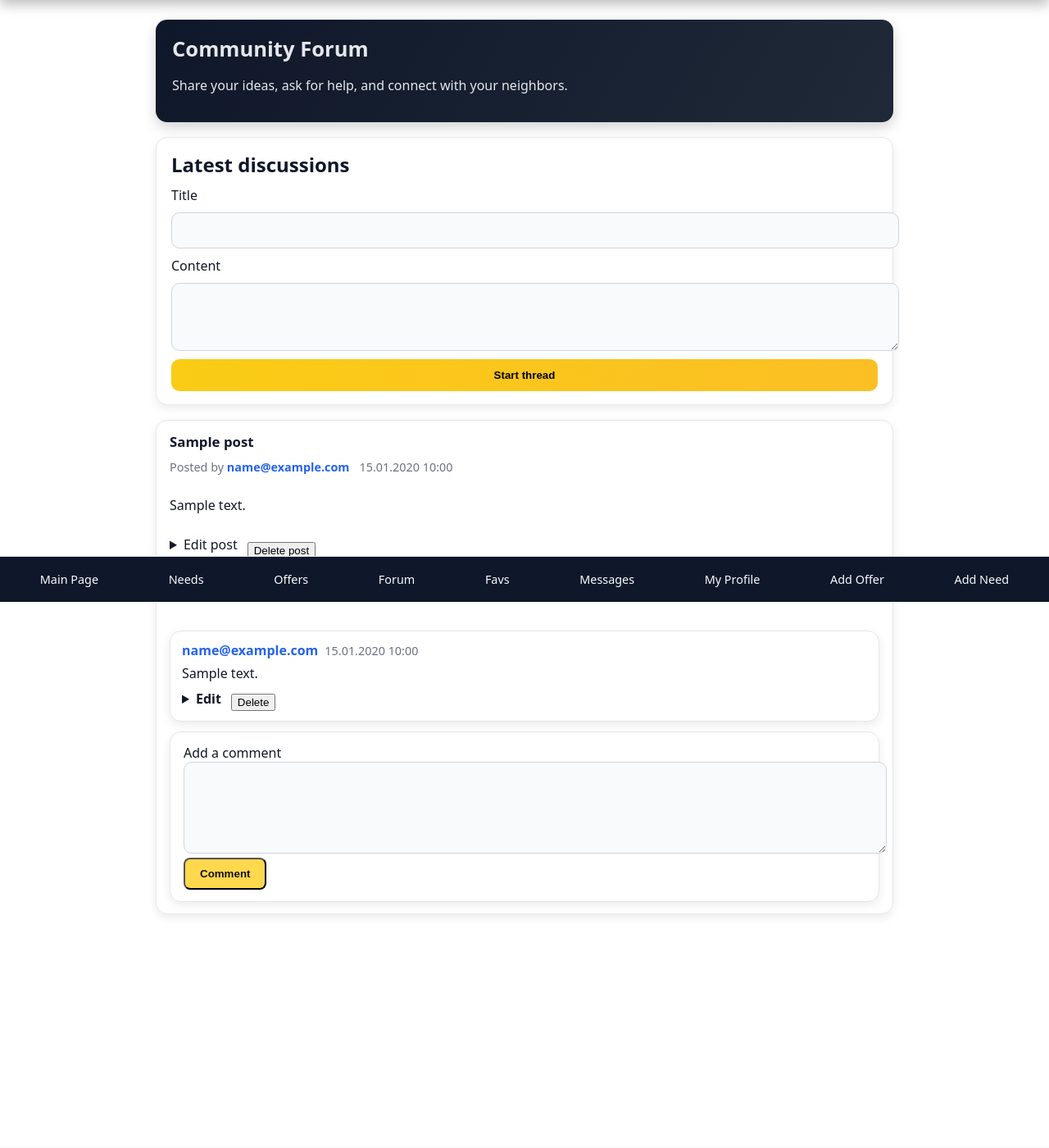
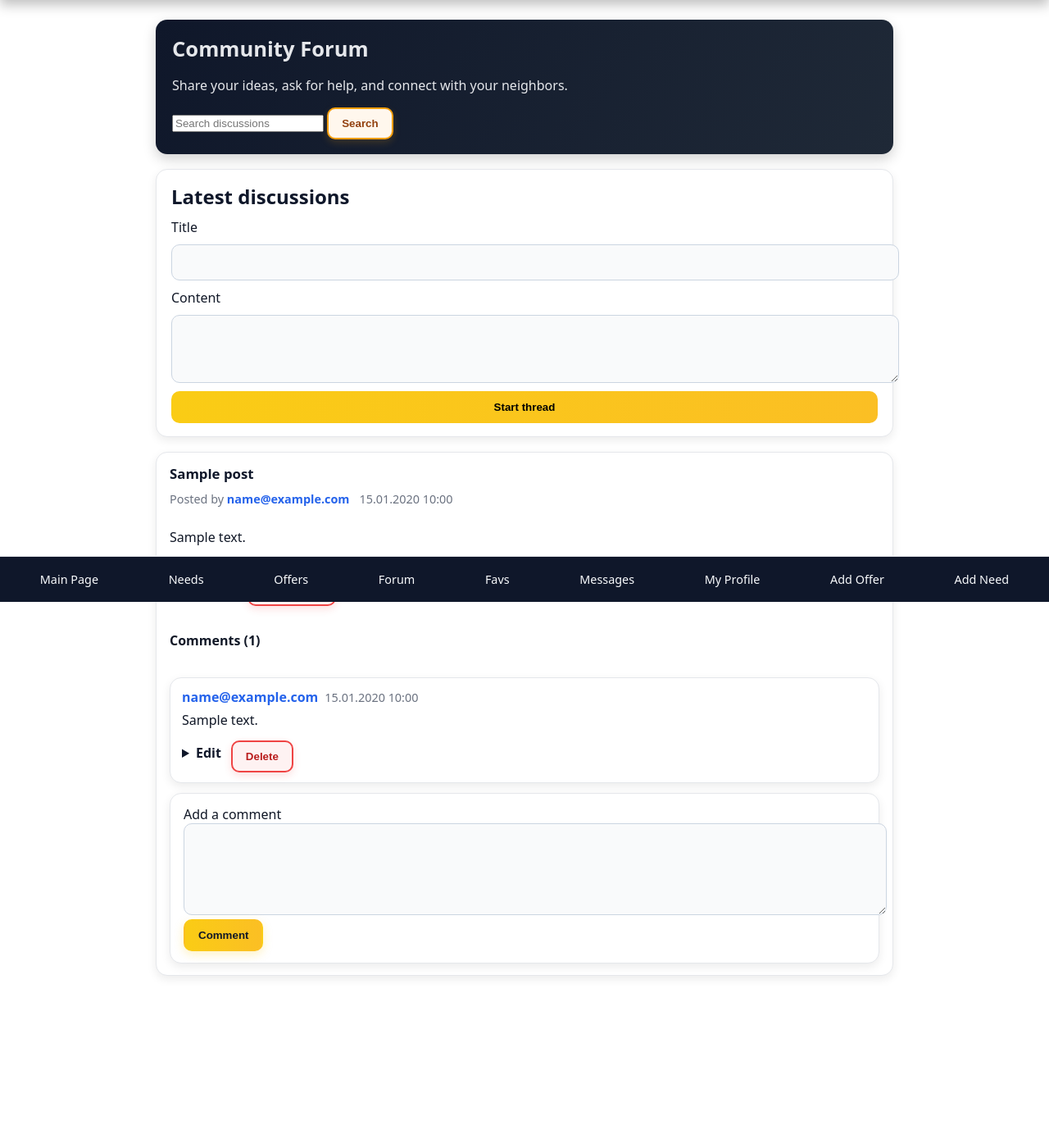
Before and after one commit to aysenurunal/Swe573, a Flask app: page /forum in a window 1280 px wide. Shown: the part 66-1466 px from the top of the page at 82% size. Before the commit the page ends 1181 px from the top, so only its background shows below. Run offline with Flask 3, Linux system fonts and the light colour scheme; the visitor is signed in with stand-in values (Sample User, id 1); tables that the repository leaves empty hold one stand-in row (values such as "Sample post").

Commit message:
api tests for registration, transaction, admin ban, messaging when between users blocked and semantic search

```diff
--- a/app.py
+++ b/app.py
@@ -14,6 +14,7 @@ from flask import (
 )
 from flask_sqlalchemy import SQLAlchemy
 from flask_bcrypt import Bcrypt
+from sqlalchemy import or_
 from config import ADMIN_EMAIL, ADMIN_PASSWORD, SQLALCHEMY_DATABASE_URI, SECRET_KEY
 import ssl
 from datetime import datetime, timedelta
@@ -244,6 +245,10 @@ class ForumPost(db.Model):
     title = db.Column(db.String(255), nullable=False)
     content = db.Column(db.Text, nullable=False)
     created_at = db.Column(db.DateTime, default=datetime.utcnow)
+    __table_args__ = (
+        db.Index("ix_forum_post_title", "title"),
+        db.Index("ix_forum_post_content", "content"),
+    )
 
     comments = db.relationship(
         "ForumComment",
@@ -429,6 +434,38 @@ def _fetch_related_labels_via_sparql(entity_id, max_items=20):
     except requests.RequestException:
         return set()
 
+def _fetch_instance_labels_via_sparql(entity_id, max_items=50):
+    """Fetch labels for items that are instances of the given entity."""
+    if not entity_id:
+        return set()
+
+    query = f"""
+        SELECT DISTINCT ?label WHERE {{
+          ?item wdt:P31/wdt:P279* wd:{entity_id} .
+          ?item rdfs:label ?label .
+          FILTER(LANG(?label) IN ("en", "tr"))
+        }}
+        LIMIT {max_items}
+        """
+
+    try:
+        response = requests.get(
+            WIKIDATA_SPARQL_URL,
+            params={"query": query, "format": "json"},
+            headers=SPARQL_HEADERS,
+            timeout=8,
+        )
+        response.raise_for_status()
+        data = response.json()
+        results = data.get("results", {}).get("bindings", [])
+        labels = set()
+        for item in results:
+            label_val = item.get("label", {}).get("value")
+            if label_val:
+                labels.add(label_val.strip().lower())
+        return labels
+    except requests.RequestException:
+        return set()
 
 def _expand_query_tokens(query):
     base_tokens = re.findall(r"[\w']+", query.lower())
@@ -555,7 +592,6 @@ def build_listing_filter(model, terms):
                 model.location.ilike(like_pattern),
             ]
         )
-    from sqlalchemy import or_
 
     return or_(*filters)
 
@@ -567,6 +603,7 @@ def index():
 
     if query:
         terms = fetch_wikidata_semantic_terms(query)
+        print("TERMS:", sorted(list(terms))[:50])
         # Cap for performance: keep query + up to 30 other terms
         terms = list(terms)
         terms = [t for t in terms if t != query.lower()]
@@ -715,9 +752,20 @@ def favorites_page():
 
 @app.route("/forum")
 def forum_index():
-    posts = ForumPost.query.order_by(ForumPost.created_at.desc()).all()
-    return render_template("forum.html", posts=posts)
-
+    q = request.args.get("q", "").strip()
+    query = ForumPost.query
+
+    if q:
+        like_pattern = f"%{q}%"
+        query = query.filter(
+            or_(
+                ForumPost.title.ilike(like_pattern),
+                ForumPost.content.ilike(like_pattern),
+            )
+        )
+
+    posts = query.order_by(ForumPost.created_at.desc()).all()
+    return render_template("forum.html", posts=posts, q=q)
 
 @app.route("/forum", methods=["POST"])
 @login_required
--- a/static/style.css
+++ b/static/style.css
@@ -110,6 +110,52 @@
   align-items: center;
   gap: 6px;
 }
+/* Utility buttons used across forum actions */
+.btn-secondary,
+.btn-danger,
+.btn-msg {
+  border-radius: 10px;
+  padding: 10px 16px;
+  font-weight: 700;
+  cursor: pointer;
+  transition: transform 0.15s ease, box-shadow 0.15s ease, background-color 0.15s ease;
+  border: 2px solid transparent;
+}
+
+.btn-secondary {
+  background: #fff7ed;
+  border-color: #f59e0b;
+  color: #92400e;
+  box-shadow: 0 4px 10px rgba(245, 158, 11, 0.18);
+}
+
+.btn-secondary:hover {
+  background: #fffbeb;
+  transform: translateY(-1px);
+}
+
+.btn-danger {
+  background: #fef2f2;
+  border-color: #ef4444;
+  color: #b91c1c;
+  box-shadow: 0 4px 10px rgba(239, 68, 68, 0.16);
+}
+
+.btn-danger:hover {
+  background: #fee2e2;
+  transform: translateY(-1px);
+}
+
+.btn-msg {
+  background: linear-gradient(90deg, #facc15, #fbbf24);
+  color: #111827;
+  box-shadow: 0 4px 12px rgba(250, 204, 21, 0.25);
+}
+
+.btn-msg:hover {
+  transform: translateY(-1px);
+}
+
 
 .like-count,
 .comment-time {
--- a/templates/base.html
+++ b/templates/base.html
@@ -194,18 +194,19 @@
 
     /* ---------------------- BUTTONS ---------------------- */
     .btn-msg {
-      background:#FFD84D;
-      color:#111;
-      padding:10px 18px;
-      border-radius:8px;
-      font-weight:600;
-      text-decoration:none;
-      display:inline-block;
-      transition:0.2s ease;
+      background: linear-gradient(90deg, #facc15, #fbbf24);
+      color: #111827;
+      padding: 10px 16px;
+      border-radius: 10px;
+      font-weight: 700;
+      text-decoration: none;
+      display: inline-block;
+      border: 2px solid transparent;
+      box-shadow: 0 4px 12px rgba(250, 204, 21, 0.25);
+      transition: transform 0.15s ease, box-shadow 0.15s ease, background-color 0.15s ease;
     }
     .btn-msg:hover {
-      background:#FFEB91;
-      transform:scale(1.04);
+      transform: translateY(-1px);
     }
 
     .btn-hour {
--- a/templates/forum.html
+++ b/templates/forum.html
@@ -6,6 +6,17 @@
   <section class="forum-hero">
     <h1>Community Forum</h1>
     <p>Share your ideas, ask for help, and connect with your neighbors.</p>
+    <form class="search-form" method="get" action="{{ url_for('forum_index') }}">
+      <label class="visually-hidden" for="forum-search">Search forum</label>
+      <input
+        id="forum-search"
+        name="q"
+        type="search"
+        placeholder="Search discussions"
+        value="{{ q or '' }}"
+      >
+      <button type="submit" class="btn-secondary">Search</button>
+    </form>
   </section>
 
   <section class="new-post-card">
```
Also changed, not shown: tests/test_core_flows.py (added, +455 -0 lines).
